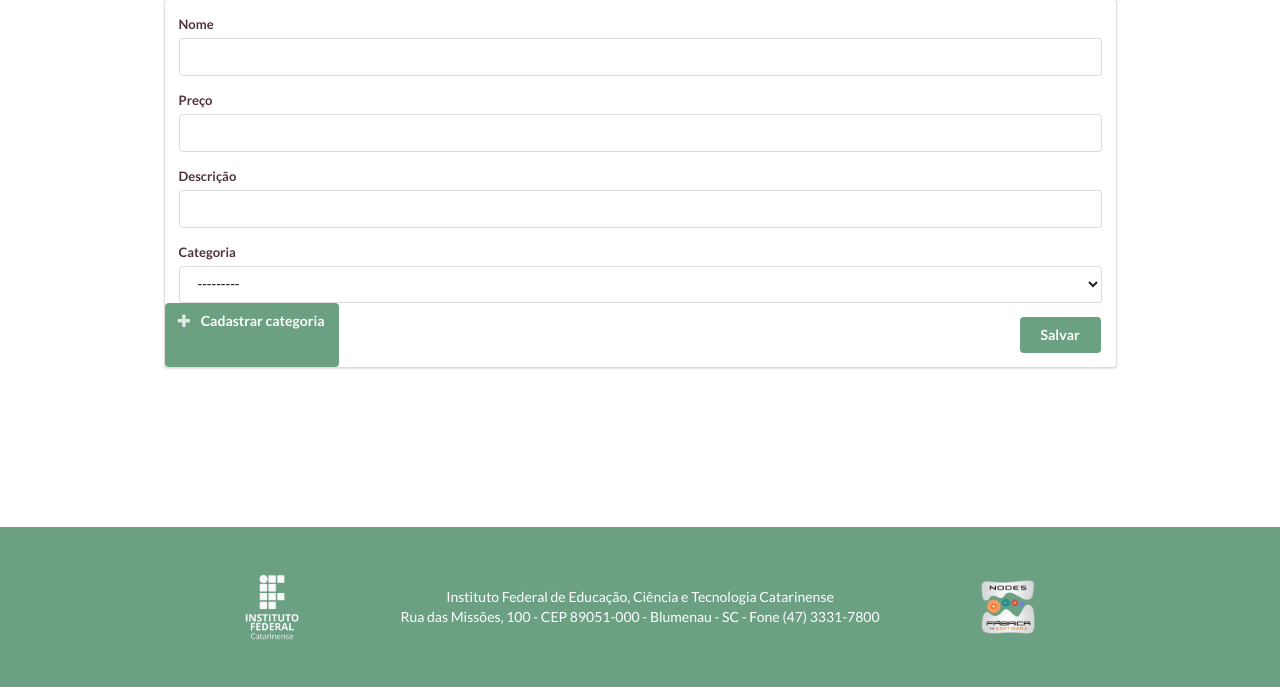
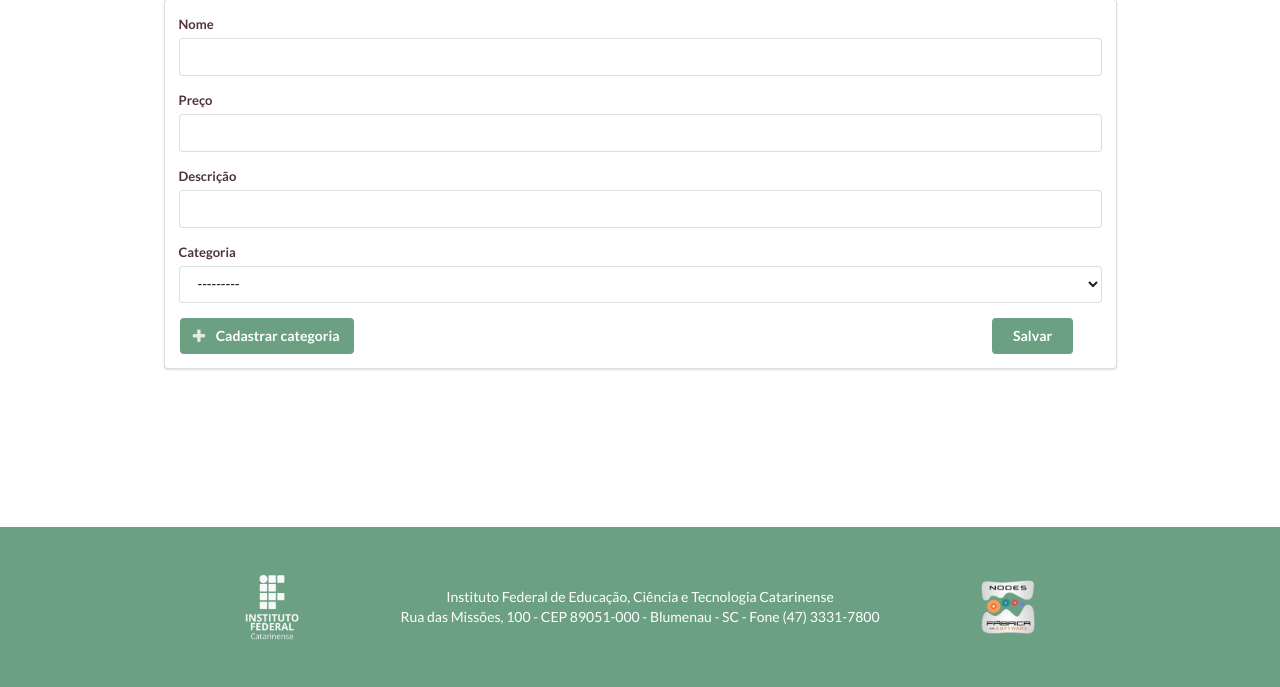
Before and after one commit to Vitoria-Emanuely/vitrine_produtos, a Django app: page /produto/cadastro in a window 1280 px wide. Shown: the part 155-842 px from the top of the page. Run offline with Django 3.2, Linux system fonts and the light colour scheme; data that the repository does not hold is empty.

Commit message:
Detalhes do Produto

```diff
--- a/static/style.css
+++ b/static/style.css
@@ -39,3 +39,13 @@
 h1.color-h-green{
 margin-top: 5% !important;
 }
+
+#cate{
+ margin-top: 15px;
+ margin-left: 15px;
+}
+
+#save{
+ margin-top: -50px;
+ margin-left: 150px;
+}
--- a/vitrineapp/templates/cadastro_produtos.html
+++ b/vitrineapp/templates/cadastro_produtos.html
@@ -24,11 +24,11 @@
         </div>
         <div class="ui grid">
             <a class="ui green button color-button left floated"
-           href="{% url 'vitrine:cadastro_cate' %}">
+           href="{% url 'vitrine:cadastro_cate' %}" id="cate">
             <i class="plus icon"></i>
             Cadastrar categoria
             </a>
-            <div class="thirteen wide column">
+            <div class="thirteen wide column" id="save">
                 <button type="submit" class="ui green button color-button right floated">Salvar</button>
             </div>
         </div>
--- a/vitrineapp/templates/lista_produtos.html
+++ b/vitrineapp/templates/lista_produtos.html
@@ -42,9 +42,8 @@
             <tbody>
             {% for produto in lista_produtos %}
                 <tr>
-                <td><i class="box icon"></i></td>
-
-                    <td>{{ produto.nome_produto }}</td>
+                    <td><i class="box icon"></i></td>
+                    <td><a href="{% url 'vitrine:detalhe_produto' pk=produto.id%}">{{ produto.nome_produto }}</a></td>
                     <td>{{ produto.preco_produto }}</td>
                     <td>{{ produto.descricao_produto }}</td>
                     <td>{{ produto.id_categoria }}</td>
--- a/vitrineapp/url.py
+++ b/vitrineapp/url.py
@@ -25,5 +25,6 @@
     path('lista_produtos', views.ListaProdutoView.as_view(), name='lista_produtos'),
     path('produto/cadastro', views.CadastroProdutoView.as_view(), name='cadastro_produto'),
     path('logout', views.LogoutView.as_view(), name='logout'),
-    path('categoria/cadastro', views.CadastroCateView.as_view(), name='cadastro_cate')
+    path('categoria/cadastro', views.CadastroCateView.as_view(), name='cadastro_cate'),
+    path('produto/<int:pk>/', views.DetalheProdutoView.as_view(), name='detalhe_produto')
 ]
--- a/vitrineapp/views/__init__.py
+++ b/vitrineapp/views/__init__.py
@@ -1,4 +1,4 @@
 from vitrineapp.views.cate_view import CadastroCateView
 from vitrineapp.views.index_view import IndexView
-from vitrineapp.views.produto_view import ListaProdutoView, CadastroProdutoView
+from vitrineapp.views.produto_view import ListaProdutoView, CadastroProdutoView, DetalheProdutoView
 from vitrineapp.views.usuario_view import CadastroUsuarioView, LoginView, LogoutView
--- a/vitrineapp/views/produto_view.py
+++ b/vitrineapp/views/produto_view.py
@@ -1,6 +1,6 @@
 from django.db.models import Q
 from django.http import HttpResponseRedirect
-from django.shortcuts import render, redirect
+from django.shortcuts import render, redirect, get_object_or_404
 from django.views import View
 
 from vitrineapp.forms import ProdutoForm
@@ -52,3 +52,10 @@
             form.save()
             return redirect('vitrine:lista_produtos')
         return render(request, self.template, {'form': form})
+
+class DetalheProdutoView(View):
+    template = 'detalhe_produto.html'
+
+    def get(self, request, pk):
+        produto = get_object_or_404(ProdutoModel, pk=pk)
+        return render(request, self.template, {'produto': produto})
```
Also changed, not shown: vitrineapp/templates/detalhe_produto.html (added, +22 -0 lines).
